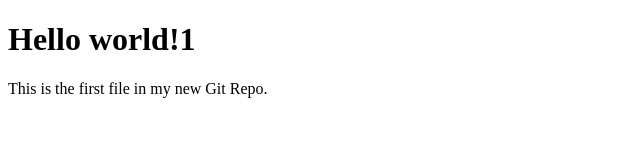
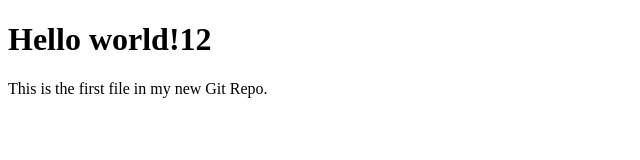
Before and after one commit to JoelCS778/hi, a plain HTML site: page index.html in a window 1280 px wide. Shown: the full height of the page, 0-640 px from the left. Drawn offline with Linux system fonts and the light colour scheme.

Commit message:
new file

```diff
--- a/index.html
+++ b/index.html
@@ -5,7 +5,7 @@
 </head>
 <body>
 
-<h1>Hello world!1</h1>
+<h1>Hello world!12</h1>
 <p>This is the first file in my new Git Repo.</p>
 
 </body>
```
